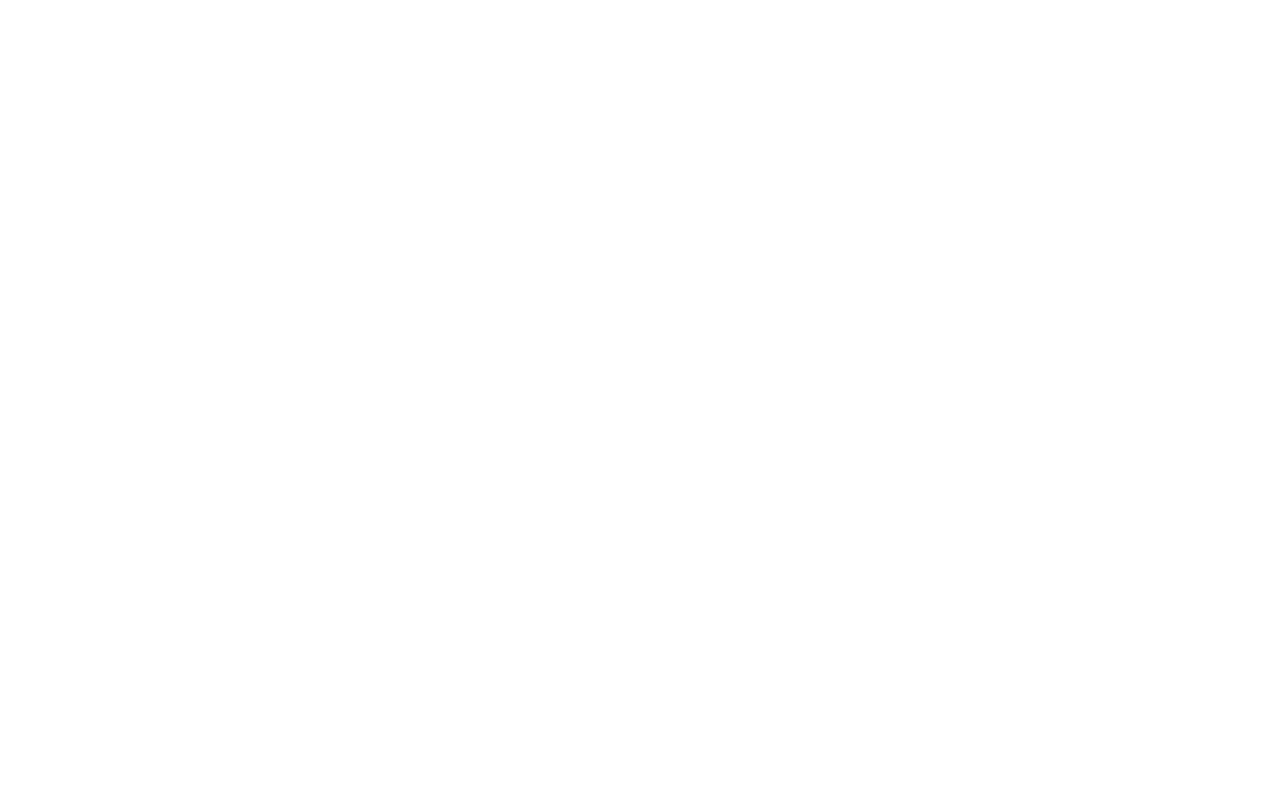
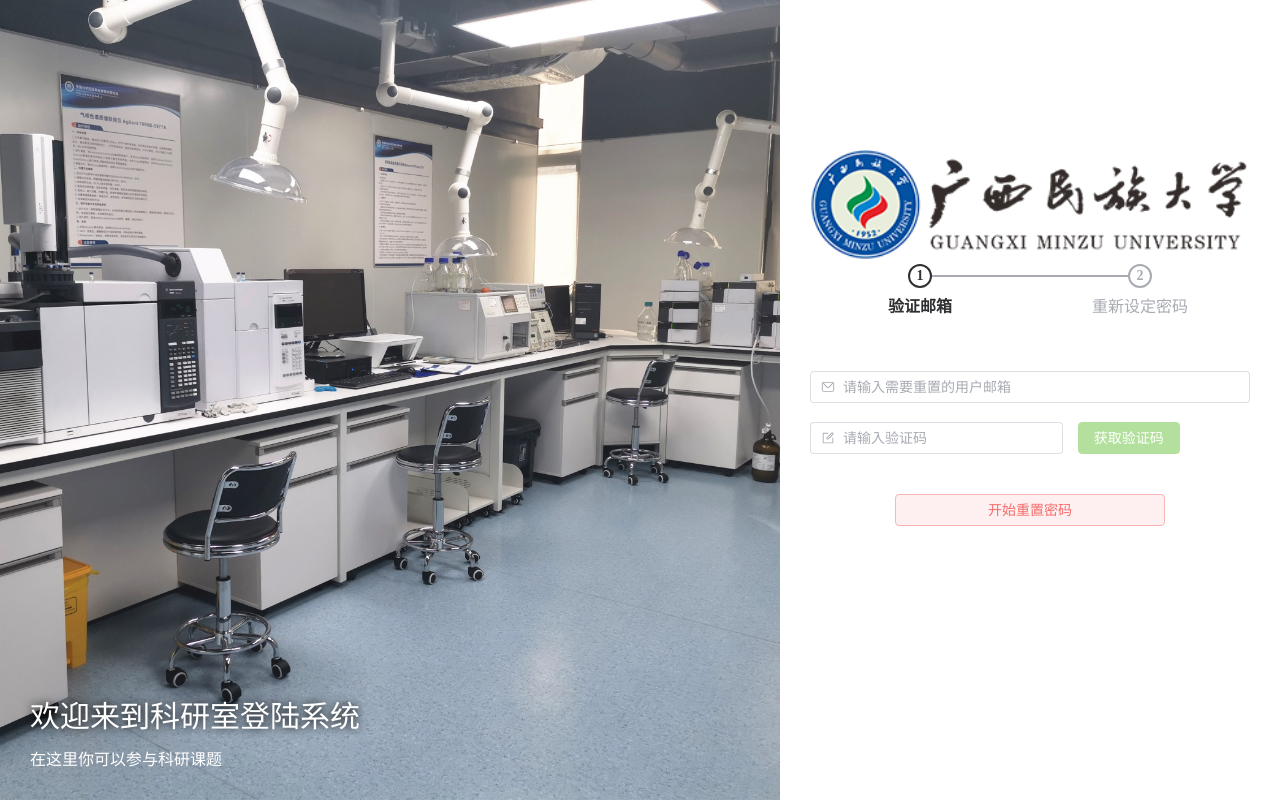
Before and after one commit to CHERISH-ALL/RRMSDemo, a Vue app in the folder RRMS-frontend/: page /forget in a window 1280 px wide. Before the commit this address had no page. Built offline with nearby package versions, Linux system fonts and the light colour scheme.

Commit message:
2021.7.15,part2

```diff
--- /dev/null
+++ b/RRMS-frontend/src/components/welcome/forgetPage.vue
@@ -0,0 +1,155 @@
+<!--先验证再重置密码-->
+<template>
+  <div style="margin: 0 30px;text-align: center">
+    <div style="margin-top: 150px">
+      <div style="text-align: left">
+        <el-image fit="cover" src="./src/assets/login/gxunLogo.png"
+                  style="width: 100%;height: 100%"/>
+        <el-steps :active="active" align-center finish-status="success">
+          <el-step title="验证邮箱"/>
+          <el-step title="重新设定密码"/>
+        </el-steps>
+      </div>
+    </div>
+    <div style="margin-top: 50px">
+      <transition mode="out-in" name="el-fade-in-linear">
+        <div v-if="active === 0">
+          <el-form ref="formRef" :model="form" :rules="rules" @validate="onValidate">
+            <el-form-item prop="email">
+              <el-input v-model="form.email" placeholder="请输入需要重置的用户邮箱" type="email">
+                <template #prefix>
+                  <el-icon>
+                    <Message/>
+                  </el-icon>
+                </template>
+              </el-input>
+            </el-form-item>
+            <el-form-item prop="code">
+              <div>
+                <el-row :gutter="15">
+                  <el-col :span="18">
+                    <el-input v-model="form.code" :maxlength="6" placeholder="请输入验证码" type="text">
+                      <template #prefix>
+                        <el-icon>
+                          <Edit/>
+                        </el-icon>
+                      </template>
+                    </el-input>
+                  </el-col>
+                  <el-col :span="6">
+                    <el-button :disabled="!isEmailValid||coldTime > 0" type="success" @click="validateEmail">
+                      {{ coldTime > 0 ? "请稍后" + coldTime + "秒" : "获取验证码" }}
+                    </el-button>
+                  </el-col>
+                </el-row>
+              </div>
+            </el-form-item>
+          </el-form>
+          <div style="margin-top: 40px">
+            <el-button plain style="width: 270px;" type="danger" @click="active = 1">开始重置密码</el-button>
+          </div>
+        </div>
+      </transition>
+      <transition mode="out-in" name="el-fade-in-linear">
+        <div v-if="active===1">
+          <el-form ref="formRef" :model="form" :rules="rules" @validate="onValidate">
+            <el-form-item prop="password">
+              <el-input v-model="form.password" :maxlength="16" placeholder="请输入新密码" type="password">
+                <template #prefix>
+                  <el-icon>
+                    <Lock/>
+                  </el-icon>
+                </template>
+              </el-input>
+            </el-form-item>
+            <el-form-item prop="password_repeat">
+              <el-input v-model="form.password_repeat" placeholder="请重复新密码" type="password">
+                <template #prefix>
+                  <el-icon>
+                    <Lock/>
+                  </el-icon>
+                </template>
+              </el-input>
+            </el-form-item>
+          </el-form>
+          <div style="margin-top: 40px">
+            <el-button plain style="width: 270px;" type="danger" @click="active = 1">立即重制密码</el-button>
+          </div>
+        </div>
+      </transition>
+    </div>
+  </div>
+</template>
+
+<script setup>
+import {Edit, Lock, Message} from '@element-plus/icons-vue';
+import {reactive, ref} from "vue";
+import {post} from "@/net";
+import {ElMessage} from "element-plus";
+
+const active = ref(0);
+
+const form = reactive({
+  email: '',
+  code: '',
+  password: '',
+  password_repeat: '',
+})
+
+const isEmailValid = ref(false)
+const formRef = ref()
+const coldTime = ref(0)
+
+//每次验证邮箱更新情况
+const onValidate = (prop, isValid) => {
+  if (prop === 'email') {
+    isEmailValid.value = isValid;
+  }
+}
+
+//获取验证码
+const validateEmail = () => {
+  post('api/auth/valid-email', {
+    email: form.email
+  }, (message) => {
+    ElMessage.success(message);
+    coldTime.value = 60
+    setInterval(() => coldTime.value--, 1000)//设定定时器
+  })
+}
+
+//重复密码校验
+const validatePassword_repeat = (rule, value, callback) => {
+  if (value === '') {
+    callback(new Error('请重新输入密码'))
+  } else if (value !== form.password) {
+    callback(new Error('两次输入的密码不一致'))
+  } else {
+    callback()
+  }
+}
+
+//定义表单填写规则
+const rules = {
+  email: [
+    {required: true, message: '请输入邮件地址', trigger: ['blur', 'change']},
+    {type: 'email', message: '请输入合法的邮箱地址', trigger: ['blur', 'change']},
+  ],
+  code: [
+    {required: true, message: '请输入获取的验证码', trigger: 'blur'},
+  ],
+  password: [
+    {required: true, message: '请输入密码', trigger: ['blur', 'change']},
+    {min: 6, max: 16, message: '密码长度必须在6到16个字符之间', trigger: ['blur', 'change']}
+  ],
+  password_repeat: [
+    {validator: validatePassword_repeat, trigger: ['blur', 'change']}
+  ],
+}
+
+</script>
+
+
+<style scoped>
+
+</style>
--- a/RRMS-frontend/src/components/welcome/loginPage.vue
+++ b/RRMS-frontend/src/components/welcome/loginPage.vue
@@ -30,7 +30,7 @@
             <el-checkbox v-model="form.remember" label="记住我"/>
           </el-col>
           <el-col :span="12" style="text-align: right">
-            <el-link>忘记密码？</el-link>
+            <el-link @click="router.push('/forget')">忘记密码？</el-link>
           </el-col>
         </el-row>
       </div>
--- a/RRMS-frontend/src/components/welcome/registerPage.vue
+++ b/RRMS-frontend/src/components/welcome/registerPage.vue
@@ -12,18 +12,8 @@
       <!--定义校验规则-->
       <!--@validate:绑定事件-->
       <el-form ref="formRef" :model="form" :rules="rules" @validate="onValidate">
-        <!--        <el-form-item>-->
-        <!--          输入基本信息-->
-        <!--                  <el-input v-model="form." type="text" placeholder="学号" style="margin-top: 10px">-->
-        <!--                    <template #prefix>-->
-        <!--                      <el-icon>-->
-        <!--                        <User/>-->
-        <!--                      </el-icon>-->
-        <!--                    </template>-->
-        <!--                  </el-input>-->
-        <!--        </el-form-item>-->
         <el-form-item prop="username">
-          <el-input v-model="form.username" :maxlength="16" placeholder="用户名" type="text">
+          <el-input v-model="form.username" :maxlength="16" placeholder="请输入用户名" type="text">
             <template #prefix>
               <el-icon>
                 <User/>
@@ -32,7 +22,7 @@
           </el-input>
         </el-form-item>
         <el-form-item prop="password">
-          <el-input v-model="form.password" :maxlength="16" placeholder="密码" type="password">
+          <el-input v-model="form.password" :maxlength="16" placeholder="请输入密码" type="password">
             <template #prefix>
               <el-icon>
                 <Lock/>
@@ -41,7 +31,7 @@
           </el-input>
         </el-form-item>
         <el-form-item prop="password_repeat">
-          <el-input v-model="form.password_repeat" placeholder="重复密码" type="password">
+          <el-input v-model="form.password_repeat" placeholder="请重复密码" type="password">
             <template #prefix>
               <el-icon>
                 <Lock/>
@@ -50,7 +40,7 @@
           </el-input>
         </el-form-item>
         <el-form-item prop="email">
-          <el-input v-model="form.email" placeholder="电子邮件地址" type="email">
+          <el-input v-model="form.email" placeholder="请输入电子邮件地址" type="email">
             <template #prefix>
               <el-icon>
                 <Message/>
@@ -96,6 +86,7 @@
 import {reactive, ref} from "vue";
 import {ElMessage} from "element-plus";
 import {post} from "@/net";
+import {Edit, Lock, Message, User} from '@element-plus/icons-vue';
 
 const form = reactive({
   username: '',
@@ -115,6 +106,7 @@
   }
 }
 
+//重复密码校验
 const validatePassword_repeat = (rule, value, callback) => {
   if (value === '') {
     callback(new Error('请重新输入密码'))
@@ -152,13 +144,12 @@
 const formRef = ref()
 const coldTime = ref(0)
 
-//没次验证邮箱更新情况
+//每次验证邮箱更新情况
 const onValidate = (prop, isValid) => {
   if (prop === 'email') {
     isEmailValid.value = isValid;
   }
 }
-
 
 //信息完全正确后允许注册
 const register = () => {
--- a/RRMS-frontend/src/router/index.js
+++ b/RRMS-frontend/src/router/index.js
@@ -15,6 +15,10 @@
       path: 'register',
       name: 'welcome-register',
       component: () => import('@/components/welcome/registerPage.vue'),
+    }, {
+      path: 'forget',
+      name: 'welcome-forget',
+      component: () => import('@/components/welcome/forgetPage.vue'),
     }]
   }, {
     path: '/index',
--- a/RRMS-frontend/src/views/welcomeView.vue
+++ b/RRMS-frontend/src/views/welcomeView.vue
@@ -13,7 +13,7 @@
       <!--引入动态效果-->
       <!--之后的内容在路由中寻找-->
       <router-view v-slot="{ Component }">
-        <transition name="el-fade-in-linear">
+        <transition mode="out-in" name="el-fade-in-linear">
           <component :is="Component"/>
         </transition>
       </router-view>
```
Also changed, not shown: 1 other file (tests, documents, lock files or other folders).
